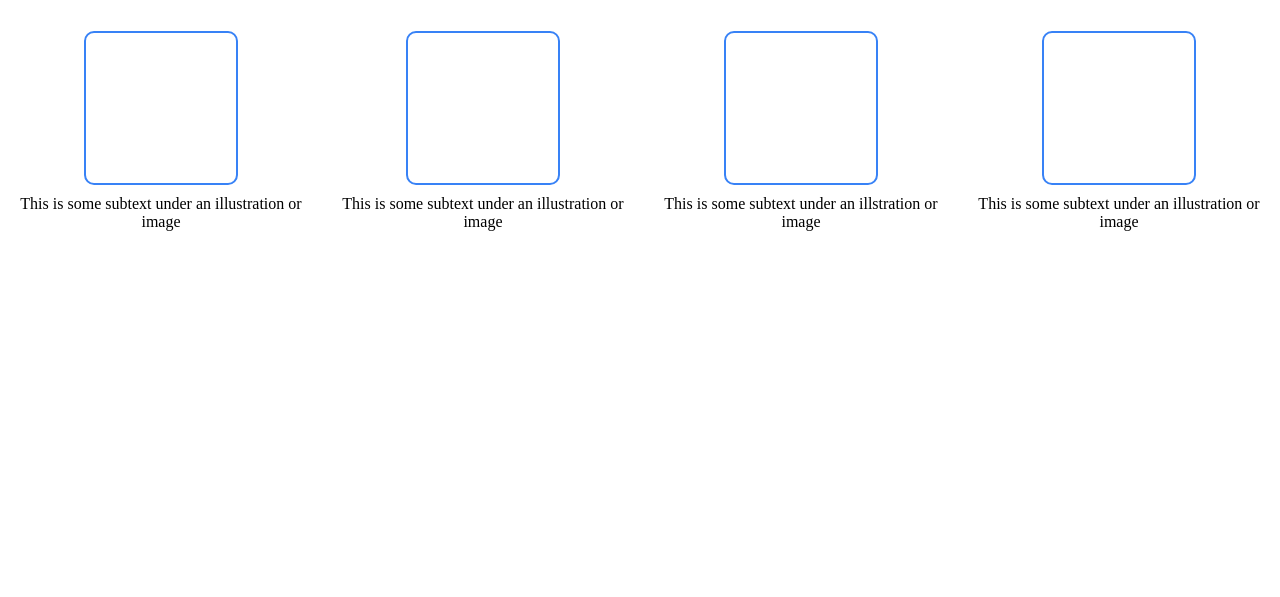
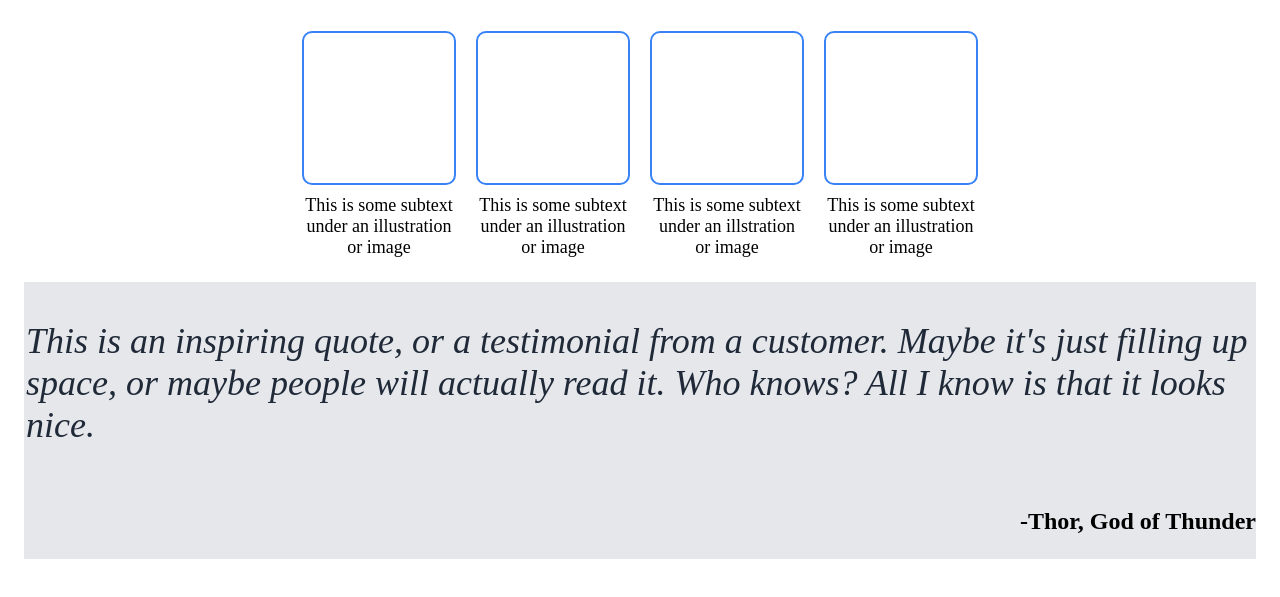
Before and after one commit to brycerobinsn/landingpage, a plain HTML site: page index.html in a window 1280 px wide. Shown: the part 199-796 px from the top of the page. Drawn offline with Linux system fonts and the light colour scheme.

Commit message:
added quote box

```diff
--- a/index.html
+++ b/index.html
@@ -31,23 +31,27 @@
             </div>
         </div>
     <div class="infoheader">Some Random Information</div>
-    <div class="layer2">
-        <div class="undertext">
+    <div class="layer2row">
+        <div class="layer2column">
             <div class="rcorners"></div>
             <div class="undertext">This is some subtext under an illustration or image</div>
         </div>
-        <div class="undertext">
+        <div class="layer2column">
             <div class="rcorners"></div>
             <div class="undertext">This is some subtext under an illustration or image</div>
         </div>
-        <div class="undertext">
+        <div class="layer2column">
             <div class="rcorners"></div>
             <div class="undertext"> This is some subtext under an illstration or image</div>
         </div>
-        <div class="undertext">
+        <div class="layer2column">
             <div class="rcorners"></div>
             <div class="undertext">This is some subtext under an illustration or image</div>
         </div>
     </div>
+    <div class="quote">
+        <p class="qtext">This is an inspiring quote, or a testimonial from a customer. Maybe it's just filling up space, or maybe people will actually read it. Who knows? All I know is that it looks nice.</p>
+        <p class="qauthor">-Thor, God of Thunder</p>
+    </div>
     </body>
 </html>
--- a/style.css
+++ b/style.css
@@ -41,7 +41,13 @@ ul {
     align-items: center;
     padding: 24px;
 }
-.layer2 {
+.layer2column {
+    display: flex;
+    flex-direction: column;
+    justify-content: center;
+    align-items: center;
+}
+.layer2row {
     display: flex;
     flex-direction: row;
     justify-content: center;
@@ -60,6 +66,8 @@ ul {
     justify-content: center;
     align-items: center;
     text-align: center;
+    width: 150px;
+    font-size: 18px;
 }
 .infoheader {
     display: flex;
@@ -72,3 +80,20 @@ ul {
     color: #1F2937;
     margin: 24px;
 }
+.quote {
+    display: flex;
+    flex-direction: column;
+    margin: 24px;
+    background-color: #e5e7eb;
+}
+.qtext {
+    font-style: italic;
+    font-size: 36px;
+    color: #1F2937;
+    padding: 2px;
+}
+.qauthor {
+    font-size: 24px;
+    font-weight: 900;
+    text-align: right;
+}
```
